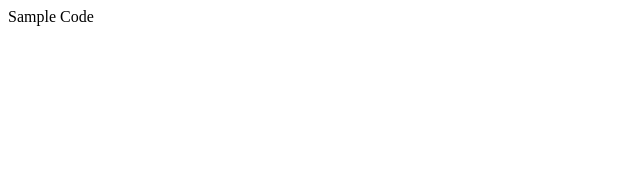
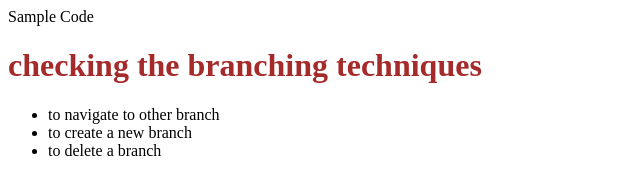
Before and after one commit to pragyanshgupta001/project2, a plain HTML site: page index.html in a window 1280 px wide. Shown: the whole page, without its empty margins (0-640 px from the left). Drawn offline with Linux system fonts and the light colour scheme.

Commit message:
added new features

```diff
--- a/app.js
+++ b/app.js
@@ -0,0 +1,2 @@
+let num = Math.floor(Math.random()*5)+1;
+console.log(num);
--- a/index.html
+++ b/index.html
@@ -3,9 +3,17 @@
 <head>
     <meta charset="UTF-8">
     <meta name="viewport" content="width=device-width, initial-scale=1.0">
-    <title>Document</title>
+    <title>Anything</title>
+    <link rel="stylesheet" href="style.css">
 </head>
 <body>
     Sample Code
+    <h1>checking the branching techniques</h1>
+    <ul>
+        <li>to navigate to other branch</li>
+        <li>to create a new branch</li>
+        <li>to delete a branch</li>
+    </ul>
+    <script src="app.js"></script>
 </body>
 </html>
--- a/style.css
+++ b/style.css
@@ -0,0 +1,3 @@
+h1{
+    color: brown;
+}
```
